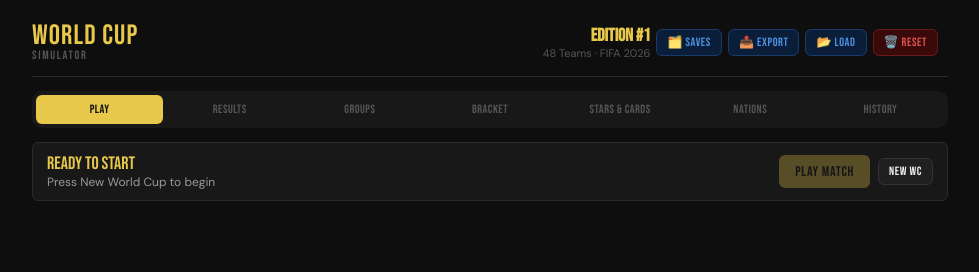
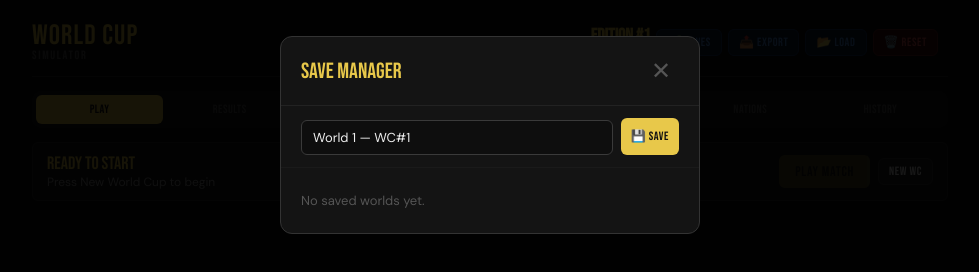
Before and after one commit to fortisross14-pixel/worldcup, a plain HTML site: page index.html in a window 1280 px wide. Both pictures are taken after a click on the button "🗂️ Saves". Shown: the whole page, without its empty margins (150-1129 px from the left). Drawn offline with Linux system fonts and the light colour scheme.

Commit message:
Add files via upload

```diff
--- a/index.html
+++ b/index.html
@@ -280,21 +280,6 @@ body{background:var(--g);color:var(--txt);font-family:'DM Sans',sans-serif;font-
     </div>
   </div>
 
-<!-- SAVE MANAGER MODAL -->
-<div id="save-manager-overlay" class="hidden" style="position:fixed;inset:0;background:rgba(0,0,0,0.85);z-index:2000;display:flex;align-items:center;justify-content:center;padding:16px">
-  <div style="background:#141414;border:1px solid #333;border-radius:12px;width:100%;max-width:420px;max-height:80vh;display:flex;flex-direction:column">
-    <div style="padding:16px 20px;border-bottom:1px solid #222;display:flex;align-items:center;justify-content:space-between">
-      <div style="font-family:'Bebas Neue',sans-serif;font-size:22px;color:var(--acc)">SAVE MANAGER</div>
-      <button onclick="closeSaveManager()" style="background:none;border:none;color:var(--txt3);font-size:20px;cursor:pointer">✕</button>
-    </div>
-    <div style="padding:12px 20px;border-bottom:1px solid #1a1a1a;display:flex;gap:8px">
-      <input id="save-name-inp" class="inp" placeholder="Save name (e.g. World 1 - WC#6)" style="flex:1;font-size:13px">
-      <button class="btn btn-acc btn-sm" onclick="saveNamedSlot()">💾 Save</button>
-    </div>
-    <div id="save-slots-list" style="overflow-y:auto;flex:1;padding:8px 0"></div>
-  </div>
-</div>
-
 </div>
 
 <div class="modal-overlay hidden" id="modal-overlay">
@@ -1875,11 +1860,12 @@ function renderHistory(){
 
 // ── Named Save Slots ──────────────────────────────────────────────────────
 function openSaveManager(){
-  document.getElementById("save-manager-overlay").classList.remove("hidden");
+  const el=document.getElementById("save-manager-overlay");
+  el.style.display="flex";
   document.getElementById("save-name-inp").value="World "+S.wcNumber+" — WC#"+S.wcNumber;
   renderSaveSlots();
 }
-function closeSaveManager(){document.getElementById("save-manager-overlay").classList.add("hidden");}
+function closeSaveManager(){document.getElementById("save-manager-overlay").style.display="none";}
 function saveNamedSlot(){
   const name=(document.getElementById("save-name-inp").value||"").trim();
   if(!name){toast("Enter a save name");return;}
@@ -1931,5 +1917,19 @@ function deleteSlot(key){
 }
 
 </script>
+<!-- SAVE MANAGER MODAL - at body level so nothing blocks it -->
+<div id="save-manager-overlay" style="display:none;position:fixed;top:0;left:0;right:0;bottom:0;background:rgba(0,0,0,0.9);z-index:99999;align-items:flex-start;justify-content:center;padding:16px;overflow-y:auto">
+  <div style="background:#141414;border:1px solid #333;border-radius:12px;width:100%;max-width:420px;margin-top:20px;display:flex;flex-direction:column;max-height:calc(100vh - 40px)">
+    <div style="padding:16px 20px;border-bottom:1px solid #222;display:flex;align-items:center;justify-content:space-between;flex-shrink:0">
+      <div style="font-family:'Bebas Neue',sans-serif;font-size:22px;color:var(--acc)">SAVE MANAGER</div>
+      <button onclick="closeSaveManager()" style="background:none;border:none;color:var(--txt3);font-size:24px;cursor:pointer;padding:4px 8px">✕</button>
+    </div>
+    <div style="padding:12px 20px;border-bottom:1px solid #1a1a1a;display:flex;gap:8px;flex-shrink:0">
+      <input id="save-name-inp" class="inp" placeholder="Save name (e.g. World 1 - WC#6)" style="flex:1;font-size:13px">
+      <button class="btn btn-acc btn-sm" onclick="saveNamedSlot()">💾 Save</button>
+    </div>
+    <div id="save-slots-list" style="overflow-y:auto;flex:1;padding:8px 0"></div>
+  </div>
+</div>
 </body>
 </html>
```
